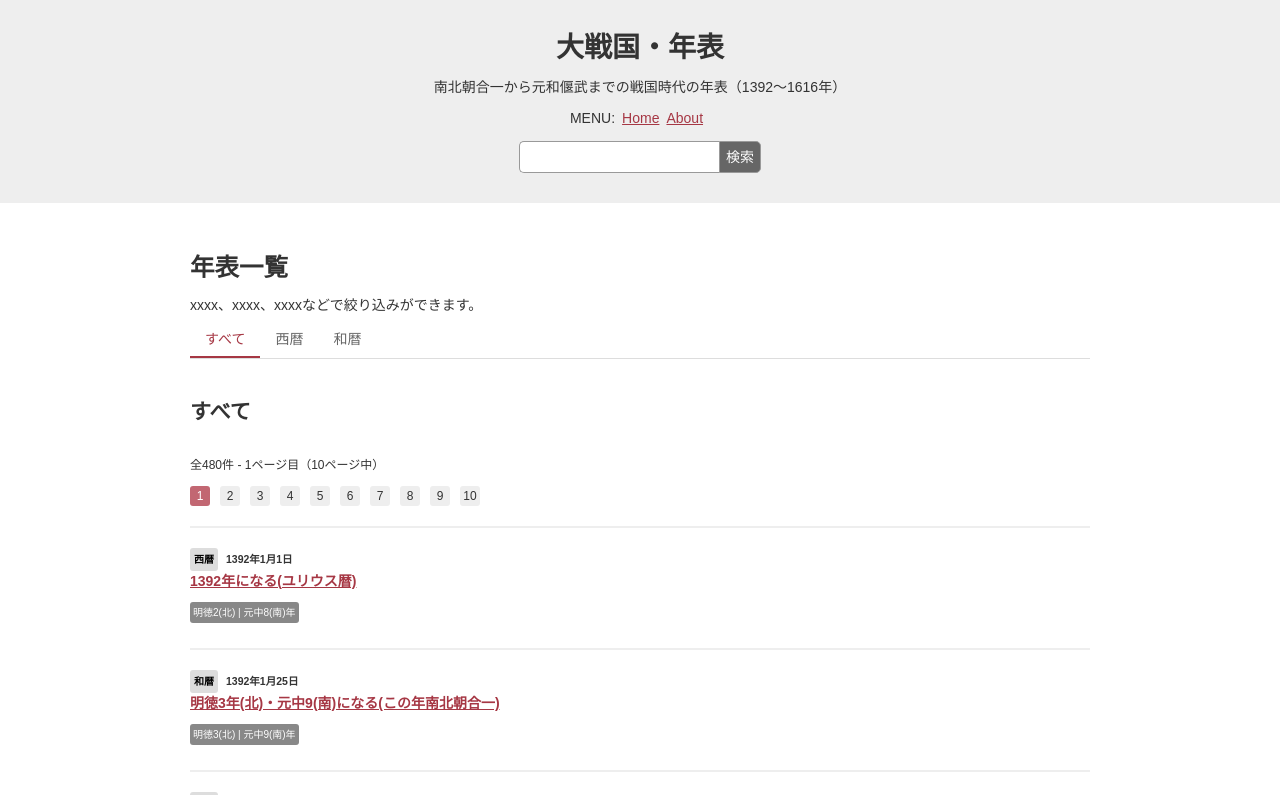
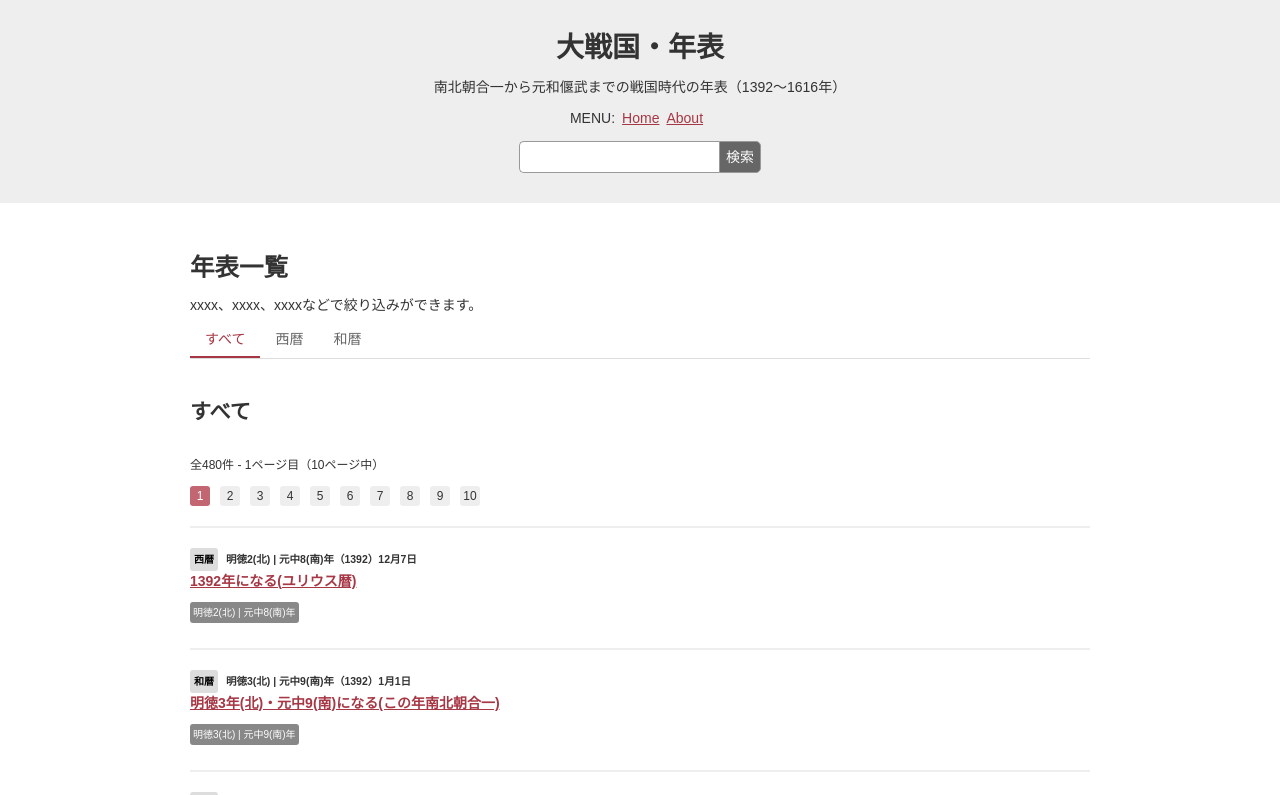
Before and after one commit to ryo-i/dai-sengoku-nenpyo, a Next.js app: page / in a window 1280 px wide. Shown: the top 795 px of the page. Built offline with nearby package versions, Linux system fonts and the light colour scheme.

Commit message:
年月日を和暦（西暦）に書式変更 #3

```diff
--- a/components/InnerIndex.tsx
+++ b/components/InnerIndex.tsx
@@ -216,7 +216,7 @@ function InnerIndex() {
               <dl>
                 <dt>
                   <p className="category">{data.category}</p>
-                  <p className="date">{data.adYear}年{data.adMonth}月{data.adDay}日</p>
+                  <p className="date">{data.waYear}年（{data.adYear}）{data.waMonth}月{data.waDay}日</p>
                   <Link href={hierarchy + "nenpyo/" + data.id}>
                     <a>
                       <p className="title">{data.title}</p>
--- a/pages/about.tsx
+++ b/pages/about.tsx
@@ -58,7 +58,7 @@ function About() {
             <section>
                 <h2>進捗</h2>
                 <ul>
-                    <li>カテゴリーナビのカテゴリー名修正 <a href="https://github.com/ryo-i/dai-sengoku-nenpyo/issues/3" target="_blank">#3</a></li>
+                    <li>年月日を和暦（西暦）に書式変更 <a href="https://github.com/ryo-i/dai-sengoku-nenpyo/issues/3" target="_blank">#3</a></li>
                     <li>年代に単位「年代」を追記 <a href="https://github.com/ryo-i/dai-sengoku-nenpyo/issues/2" target="_blank">#2</a></li>
                 </ul>
             </section>
```
Also changed, not shown: 1 other file (tests, documents, lock files or other folders).
